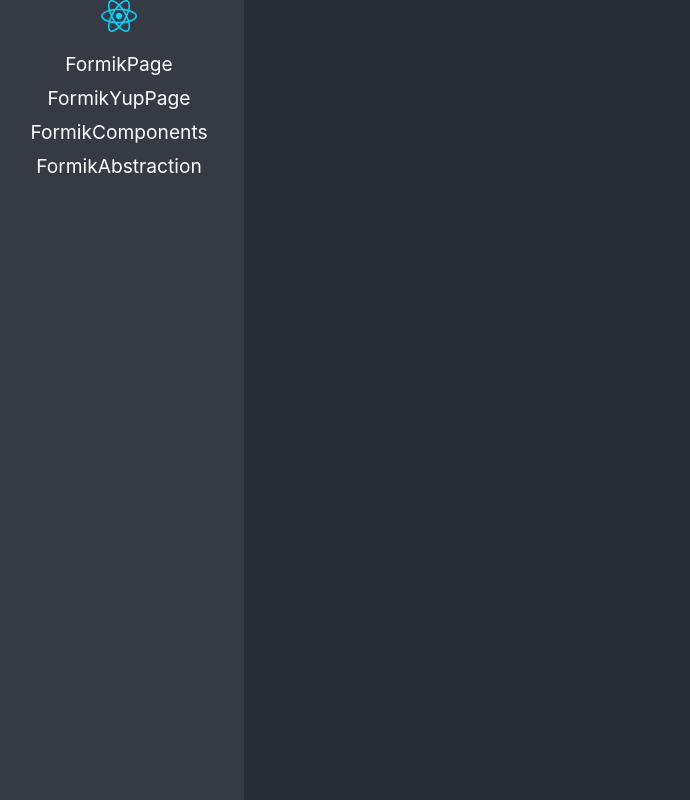
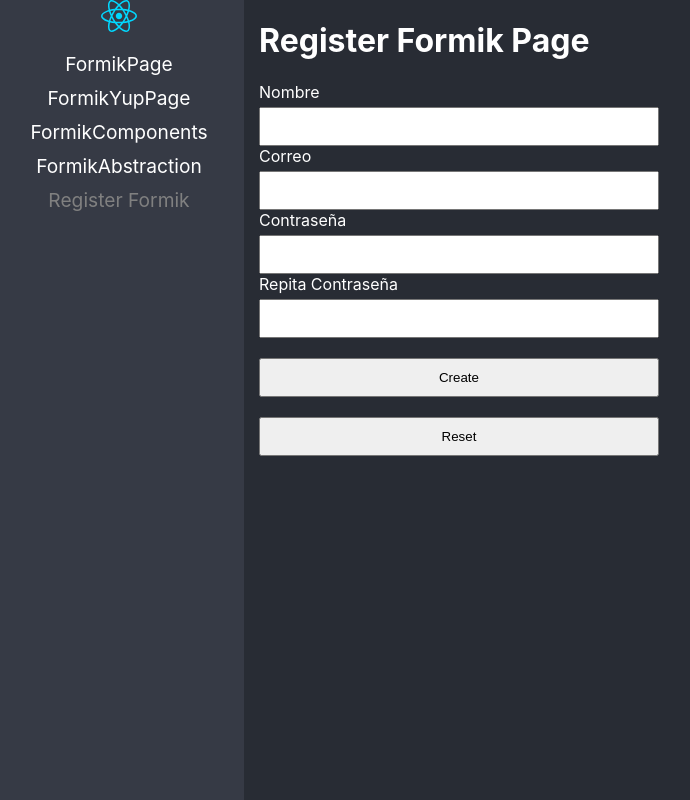
Before and after one commit to RichardReyesArocutipaLope/react-formik, a React (Vite) app: page /formik-register in a window 1280 px wide. Before the commit this address led to /home. Shown: the whole page, without its empty margins (6-696 px from the left). Built offline with nearby package versions, Linux system fonts and the light colour scheme.

Commit message:
Add exercise form

```diff
--- /dev/null
+++ b/src/03-forms/pages/RegisterFormikPage.tsx
@@ -0,0 +1,53 @@
+import { Formik, Form } from "formik";
+import "../styles/styles.css";
+import * as Yup from "yup";
+import { MyTextInput } from "../components";
+
+export const RegisterFormikPage = () => {
+  return (
+    <div>
+      <h1>Register Formik Page</h1>
+      <Formik
+        initialValues={{
+          name: "",
+          email: "",
+          password1: "",
+          password2: "",
+        }}
+        onSubmit={(values) => {
+          console.log(values);
+        }}
+        validationSchema={Yup.object({
+          name: Yup.string()
+            .required("Requerido")
+            .min(2, "Debe tener más de 2 caracteres")
+            .max(15, "Debe tener 15 caracteres o menos"),
+          email: Yup.string()
+            .required("Requerido")
+            .email("Debe tener un formato correcto"),
+          password1: Yup.string()
+            .required("requerido")
+            .min(6, "Debe tener más de 6 caracteres"),
+          password2: Yup.string()
+            .required("requerido")
+            .oneOf([Yup.ref("password1")], "Las contraseñas no coinciden"),
+        })}
+      >
+        {({ resetForm }) => (
+          <Form>
+            <MyTextInput label="Nombre" name="name" />
+            <MyTextInput type="email" label="Correo" name="email" />
+            <MyTextInput type="password" label="Contraseña" name="password1" />
+            <MyTextInput
+              type="password"
+              label="Repita Contraseña"
+              name="password2"
+            />
+            <button type="submit">Create</button>
+            <button onClick={() => resetForm()}>Reset</button>
+          </Form>
+        )}
+      </Formik>
+    </div>
+  );
+};
--- a/src/03-forms/pages/index.ts
+++ b/src/03-forms/pages/index.ts
@@ -3,3 +3,4 @@ export * from './FormikBasicPage';
 export * from './FormikComponents';
 export * from './FormikYupPage';
 export * from './RegisterPage';
+export * from './RegisterFormikPage'
--- a/src/routes/Navigation.tsx
+++ b/src/routes/Navigation.tsx
@@ -11,6 +11,7 @@ import {
   FormikYupPage,
   FormikComponents,
   FormikAbstraction,
+  RegisterFormikPage,
 } from "../03-forms/pages";
 
 export const Navigation = () => {
@@ -52,6 +53,14 @@ export const Navigation = () => {
                 FormikAbstraction
               </NavLink>
             </li>
+            <li>
+              <NavLink
+                to="/formik-register"
+                className={({ isActive }) => (isActive ? "nav-active" : "")}
+              >
+                Register Formik
+              </NavLink>
+            </li>
           </ul>
         </nav>
 
@@ -60,6 +69,7 @@ export const Navigation = () => {
           <Route path="formik-yup" element={<FormikYupPage />} />
           <Route path="FormikComponents" element={<FormikComponents />} />
           <Route path="FormikAbstraction" element={<FormikAbstraction />} />
+          <Route path="formik-register" element={<RegisterFormikPage />} />
           <Route path="/*" element={<Navigate to="home" replace />} />
         </Routes>
       </div>
```
